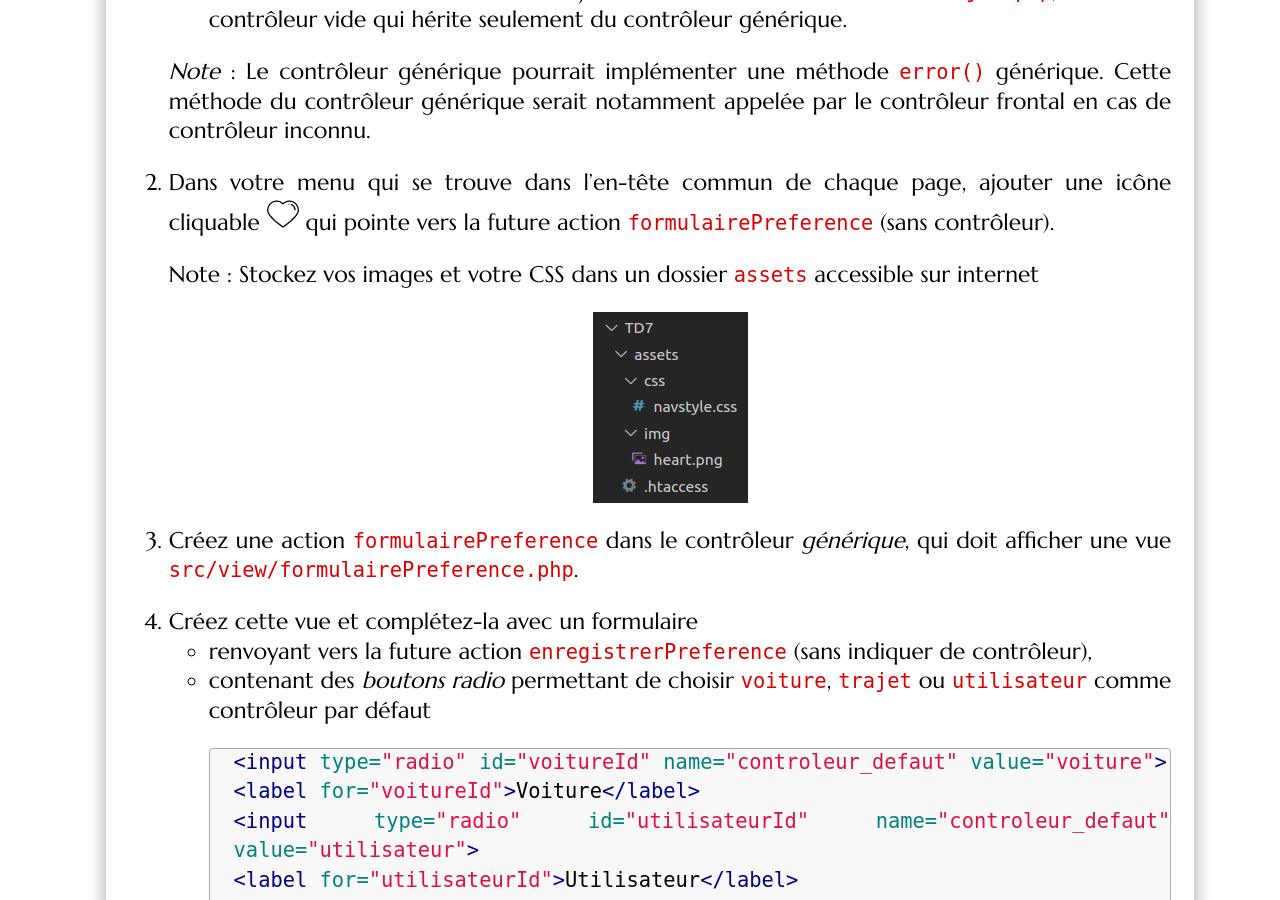
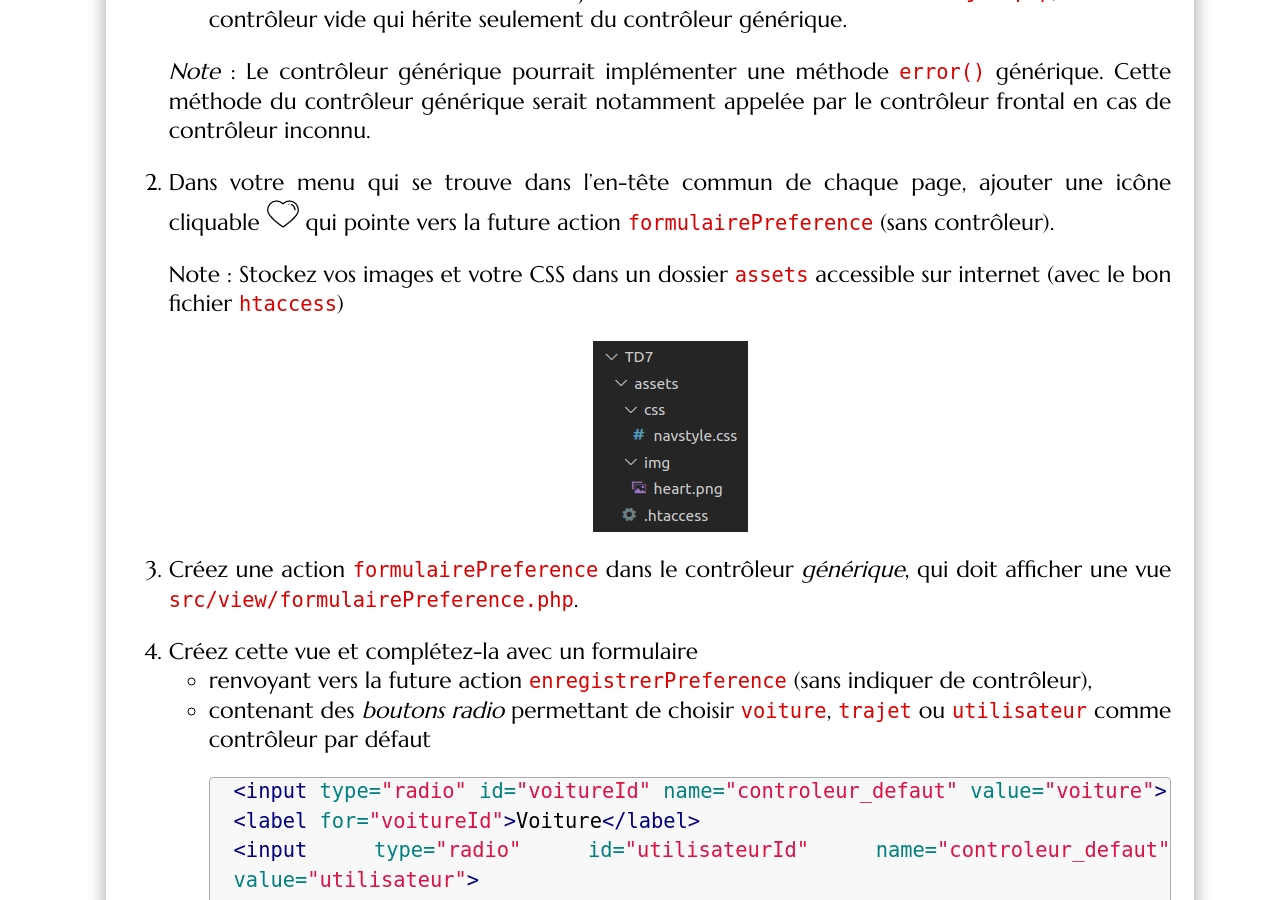
Before and after one commit to romainlebreton/R3.01-DeveloppementWeb, a Jekyll site: the page built from tutorials/tutorial7.md, in a window 1280 px wide and 900 px high, scrolled down 7557 px. Built offline with Jekyll 4.4.1, drawn with Linux system fonts in a browser that asks for light colours; some web fonts are replaced.

Commit message:
TD7 : assets

```diff
--- a/tutorials/tutorial7.md
+++ b/tutorials/tutorial7.md
@@ -381,7 +381,7 @@ l'action par défaut plutôt que le contrôleur par défaut.
    vers la future action `formulairePreference` (sans contrôleur).
 
    Note : Stockez vos images et votre CSS dans un dossier `assets` accessible
-   sur internet
+   sur internet (avec le bon fichier `htaccess`)
 
    ![assets]({{site.baseurl}}/assets/TD7/assets.png){: .blockcenter}
 
```
